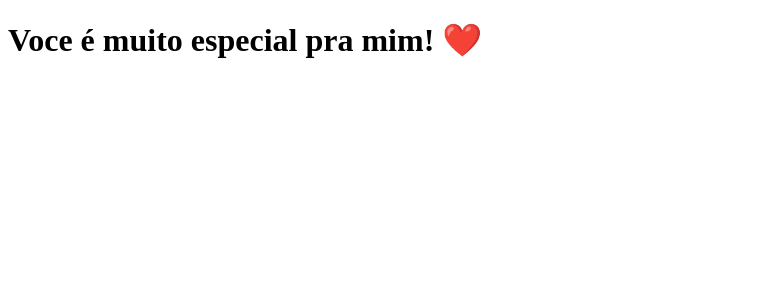
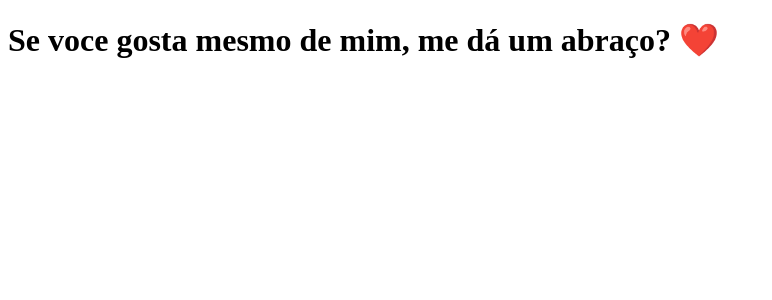
Before and after one commit to rodriguesscaio/clone-tabnews, a Next.js app: page / in a window 1280 px wide. Shown: the top 300 px of the page, without its empty margins (0-772 px from the left). Built offline with nearby package versions, Linux system fonts and the light colour scheme.

Commit message:
modificando a frase

```diff
--- a/pages/index.js
+++ b/pages/index.js
@@ -1,5 +1,5 @@
 function Home() {
-    return <h1>Voce é muito especial pra mim! ❤️</h1>
+    return <h1>Se voce gosta mesmo de mim, me dá um abraço? ❤️</h1>
 }
 
 export default Home
```
